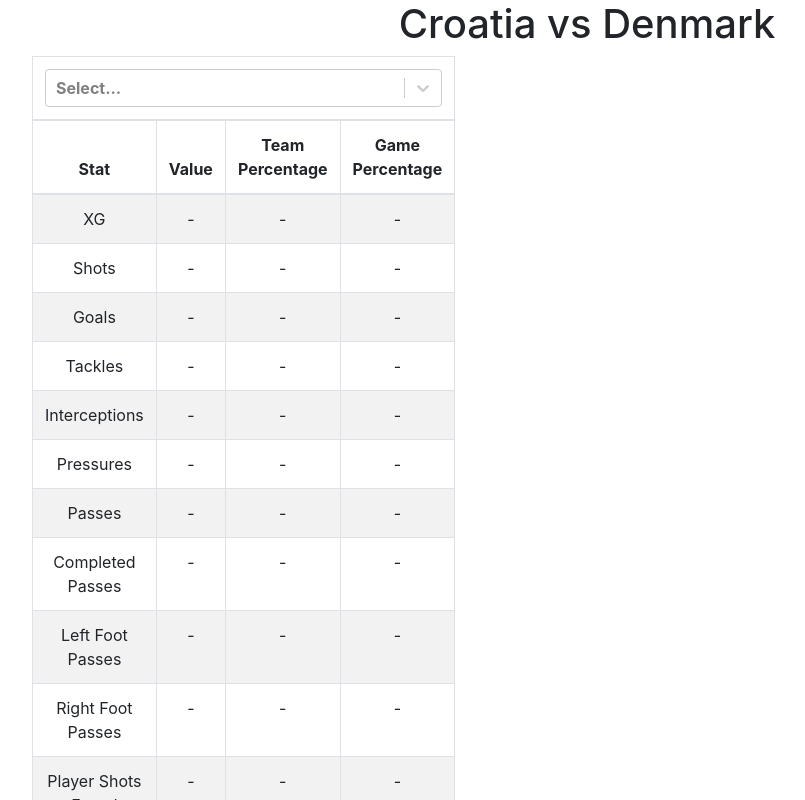
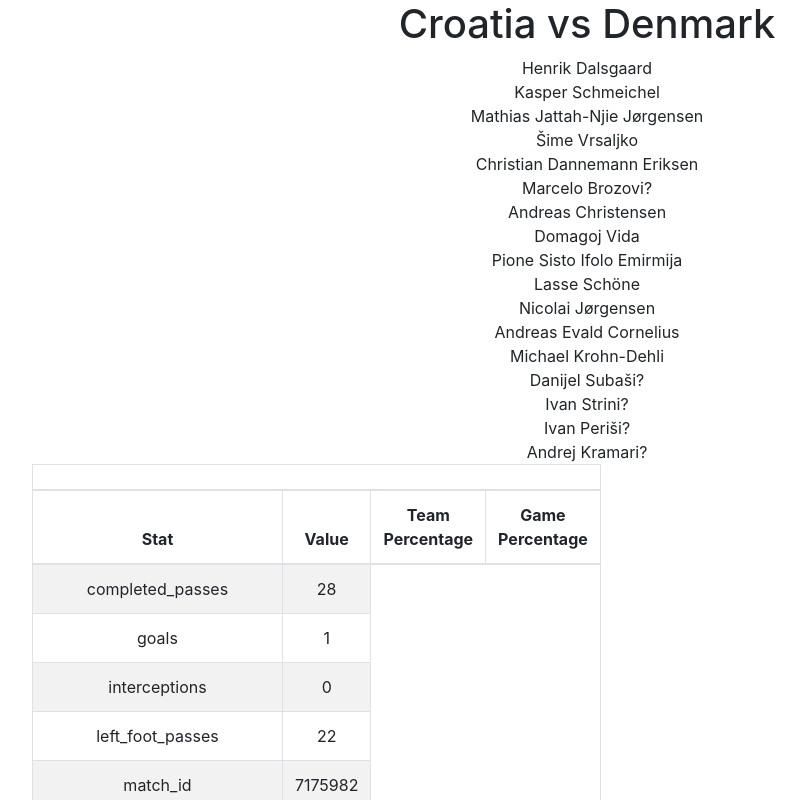
Before and after one commit to BenPreston/statsBomb_task, a React (Create React App) app: page /games/7175937 in a window 1280 px wide. Shown: the top 800 px of the page, without its empty margins (53-858 px from the left). Built offline with nearby package versions, Linux system fonts and the light colour scheme.

Commit message:
Added player selection data

```diff
--- a/src/components/MatchReport.js
+++ b/src/components/MatchReport.js
@@ -14,19 +14,39 @@ import "./matchReport.css";
 export default function MatchReport() {
   const { id } = useParams();
 
-  const [playerData, setPlayerData] = useState([
-    { stat: "XG", value: "-", teamPerc: "-", gamePerc: "-" },
-    { stat: "Shots", value: "-", teamPerc: "-", gamePerc: "-" },
-    { stat: "Goals", value: "-", teamPerc: "-", gamePerc: "-" },
-    { stat: "Tackles", value: "-", teamPerc: "-", gamePerc: "-" },
-    { stat: "Interceptions", value: "-", teamPerc: "-", gamePerc: "-" },
-    { stat: "Pressures", value: "-", teamPerc: "-", gamePerc: "-" },
-    { stat: "Passes", value: "-", teamPerc: "-", gamePerc: "-" },
-    { stat: "Completed Passes", value: "-", teamPerc: "-", gamePerc: "-" },
-    { stat: "Left Foot Passes", value: "-", teamPerc: "-", gamePerc: "-" },
-    { stat: "Right Foot Passes", value: "-", teamPerc: "-", gamePerc: "-" },
-    { stat: "Player Shots Faced", value: "-", teamPerc: "-", gamePerc: "-" },
-  ]);
+  // const [playerData, setPlayerData] = useState([
+  //   { stat: "XG", value: "-", teamPerc: "-", gamePerc: "-" },
+  //   { stat: "Shots", value: "-", teamPerc: "-", gamePerc: "-" },
+  //   // { stat: "Goals", value: "-", teamPerc: "-", gamePerc: "-" },
+  //   // { stat: "Tackles", value: "-", teamPerc: "-", gamePerc: "-" },
+  //   // { stat: "Interceptions", value: "-", teamPerc: "-", gamePerc: "-" },
+  //   // { stat: "Pressures", value: "-", teamPerc: "-", gamePerc: "-" },
+  //   // { stat: "Passes", value: "-", teamPerc: "-", gamePerc: "-" },
+  //   // { stat: "Completed Passes", value: "-", teamPerc: "-", gamePerc: "-" },
+  //   // { stat: "Left Foot Passes", value: "-", teamPerc: "-", gamePerc: "-" },
+  //   // { stat: "Right Foot Passes", value: "-", teamPerc: "-", gamePerc: "-" },
+  //   // { stat: "Player Shots Faced", value: "-", teamPerc: "-", gamePerc: "-" },
+  // ]);
+
+  const [playerData, setPlayerData] = useState({
+    completed_passes: 28,
+    goals: 1,
+    interceptions: 0,
+    left_foot_passes: 22,
+    match_id: 7175982,
+    minutes_played: 97.63,
+    passes: 34,
+    player_id: 15970,
+    player_name: "Samuel Yves Umtiti",
+    player_shots_faced: 0,
+    pressures: 4,
+    right_foot_passes: 4,
+    shots: 1,
+    tackles: 0,
+    team_id: 468227,
+    team_possession_percentage: 0.37,
+    xg: 0.22,
+  });
 
   const matchData = [];
 
@@ -44,11 +64,6 @@ export default function MatchReport() {
       if (id == data.match_id) {
         const newData = { ...data };
         newData["player_name"] = findPlayerName(data.player_id);
-        // Take the player id from this data value
-        // Look it up from the player data json
-        // Find the name of the
-        // Add this name property as a new key value pair to the newData object
-        // Push the new data to matchData
         matchData.push(newData);
       }
     });
@@ -82,17 +97,11 @@ export default function MatchReport() {
 
   identfityTeamNames();
 
-  const Countries = [
-    { label: "Albania", value: 355 },
-    { label: "Argentina", value: 54 },
-    { label: "Austria", value: 43 },
-    { label: "Cocos Islands", value: 61 },
-    { label: "Kuwait", value: 965 },
-    { label: "Sweden", value: 46 },
-    { label: "Venezuela", value: 58 },
-  ];
+  const [homePlayers, setHomePlayers] = useState([]);
 
-  const [homePlayers, setHomePlayers] = useState([]);
+  function changeStats(player) {
+    setPlayerData(player);
+  }
 
   return (
     <div className="data">
@@ -100,12 +109,23 @@ export default function MatchReport() {
         <h1>
           {homeTeam} vs {awayTeam}
         </h1>
+        <div className="playerHolders">
+          {matchData.map((data) => {
+            return (
+              <div className="player" onClick={() => changeStats(data)}>
+                {data.player_name}
+              </div>
+            );
+            {
+              console.log("Player: ", playerData);
+            }
+          })}
+        </div>
+
         <Table striped bordered hover className="dataTable">
           <thead>
             <tr>
-              <th colSpan="4">
-                <Select options={Countries} />
-              </th>
+              <th colSpan="4"></th>
             </tr>
           </thead>
           <thead>
@@ -117,13 +137,15 @@ export default function MatchReport() {
             </tr>
           </thead>
           <tbody>
-            {playerData.map((stat) => {
+            {/* {Object.keys(playerData).map((key) => {
+              return <tr>{key}</tr>;
+            })} */}
+
+            {Object.keys(playerData).map(function (keyName, keyIndex) {
               return (
                 <tr>
-                  <td>{stat.stat}</td>
-                  <td>{stat.value}</td>
-                  <td>{stat.teamPerc}</td>
-                  <td>{stat.gamePerc}</td>
+                  <td>{keyName}</td>
+                  <td>{playerData[keyName]}</td>
                 </tr>
               );
             })}
```
